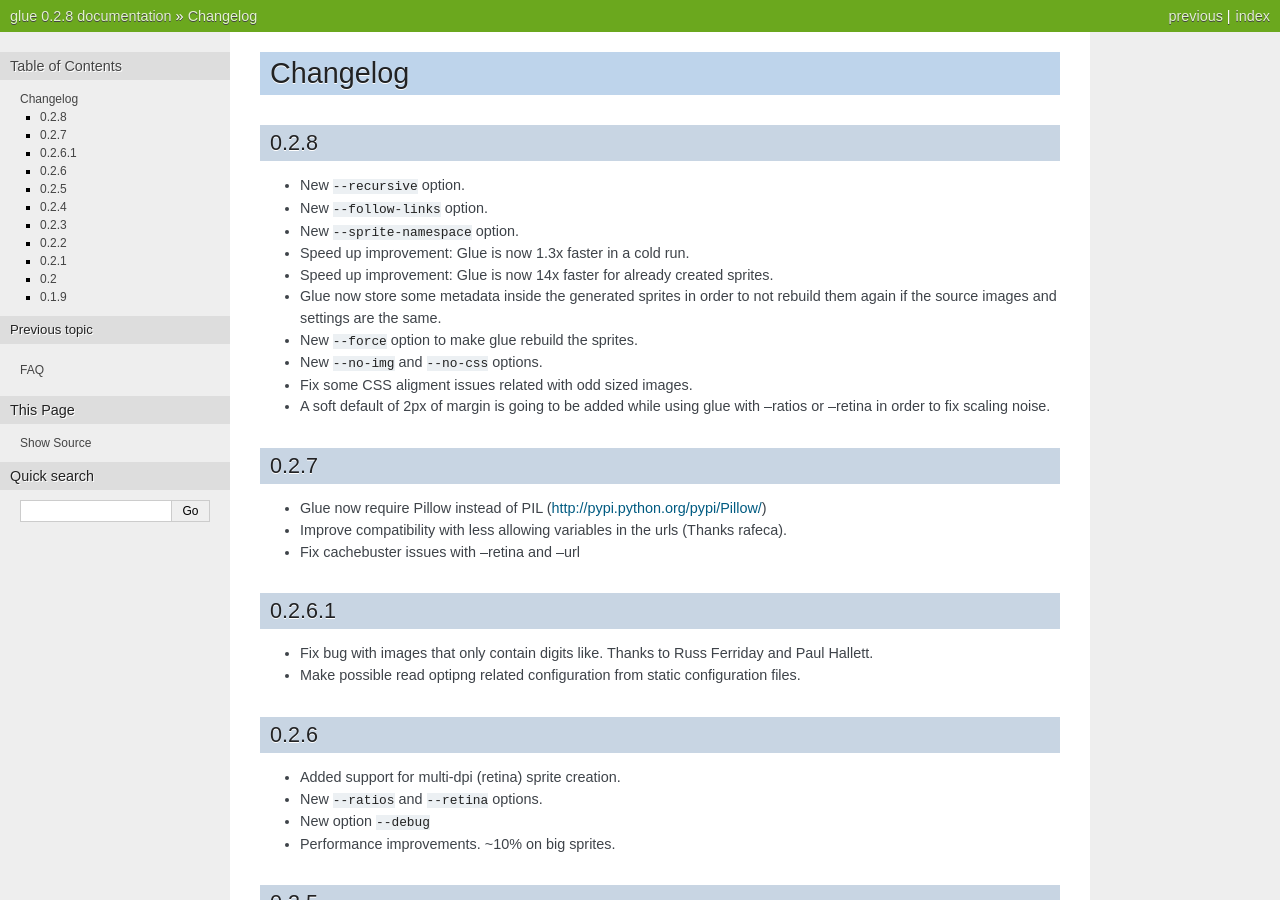
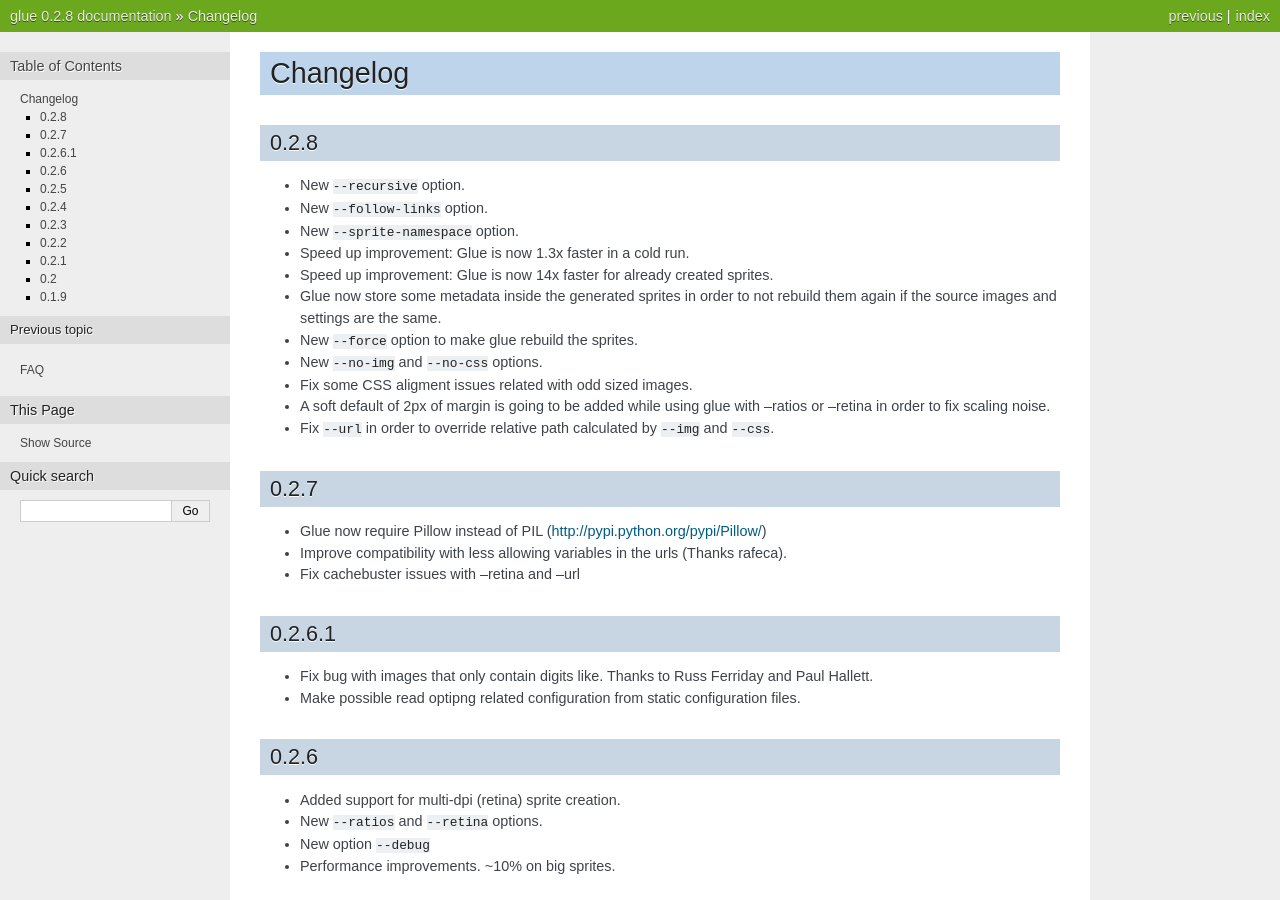
Before and after one commit to jorgebastida/glue, a Sphinx documentation site: the page built from docs/changelog.rst, in a window 1280 px wide and 900 px high. Built offline with Sphinx 7.4.7, drawn with Linux system fonts in a browser that asks for light colours; the version number is read from the project's files by our own code.

Commit message:
Update changelog

```diff
--- a/docs/changelog.rst
+++ b/docs/changelog.rst
@@ -13,6 +13,7 @@
 * New ``--no-img`` and ``--no-css`` options.
 * Fix some CSS aligment issues related with odd sized images.
 * A soft default of 2px of margin is going to be added while using glue with --ratios or --retina in order to fix scaling noise.
+* Fix ``--url`` in order to override relative path calculated by ``--img`` and ``--css``.
 
 0.2.7
 ^^^^^
```
